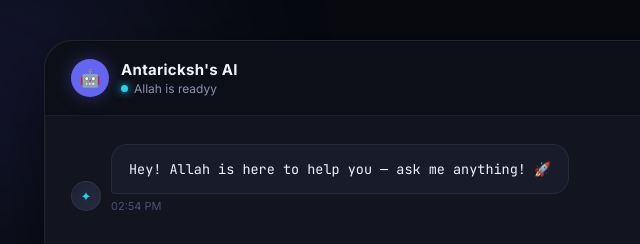
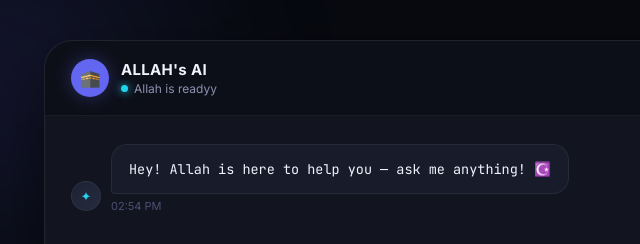
Before and after one commit to mard69/chatbot, a website: page frontend/index.html in a window 1280 px wide. Shown: the top 244 px of the page, 166-806 px from the left. Drawn offline with Linux system fonts and the light colour scheme.

Commit message:
Update index.html

```diff
--- a/frontend/index.html
+++ b/frontend/index.html
@@ -434,9 +434,9 @@ body {
   <!-- Header -->
   <div class="header">
     <div class="header-left">
-      <div class="header-avatar">🤖</div>
+      <div class="header-avatar">🕋</div>
       <div class="header-info">
-        <div class="header-name">Antaricksh's AI</div>
+        <div class="header-name">ALLAH's AI</div>
         <div class="header-status">
           <span class="status-dot"></span>
           <span id="statusText">Allah is readyy</span>
@@ -451,7 +451,7 @@ body {
     <div class="msg-row bot">
       <div class="msg-avatar">✦</div>
       <div class="msg-content">
-        <div class="bubble">Hey! Allah is here to help you — ask me anything! 🚀</div>
+        <div class="bubble">Hey! Allah is here to help you — ask me anything! ☪️</div>
         <div class="msg-meta">
           <span class="timestamp" data-time></span>
         </div>
```
